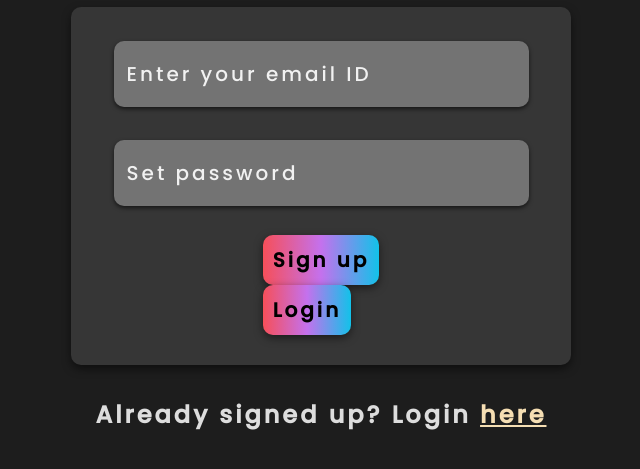
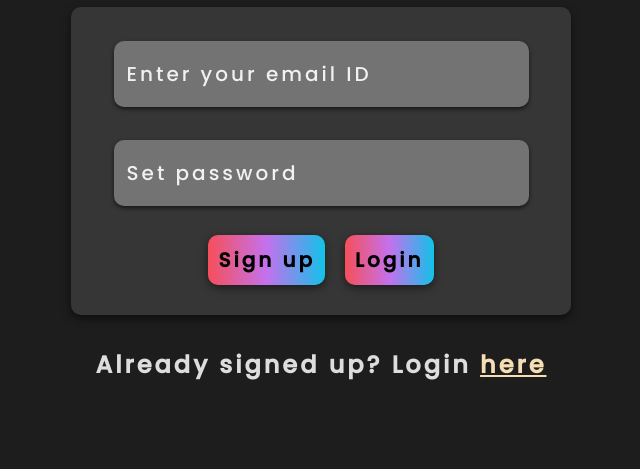
Before and after one commit to jainam03/PWA-miniproj, a plain HTML site: page src/signup.html in a window 1280 px wide. Shown: the part 83-552 px from the top of the page, without its empty margins (319-959 px from the left). Drawn offline with Linux system fonts and the light colour scheme.

Commit message:
functionality changes

```diff
--- a/src/signup.css
+++ b/src/signup.css
@@ -92,6 +92,13 @@ input::placeholder {
     color: #f1f1f1;
 }
 
+.submit-div {
+    display: flex;
+    flex-direction: row;
+    justify-content: center;
+    gap: 20px;
+}
+
 input[type="submit"] {
     cursor: pointer;
     display: flex;
```
Also changed, not shown: home.html (+2 -2 lines).
